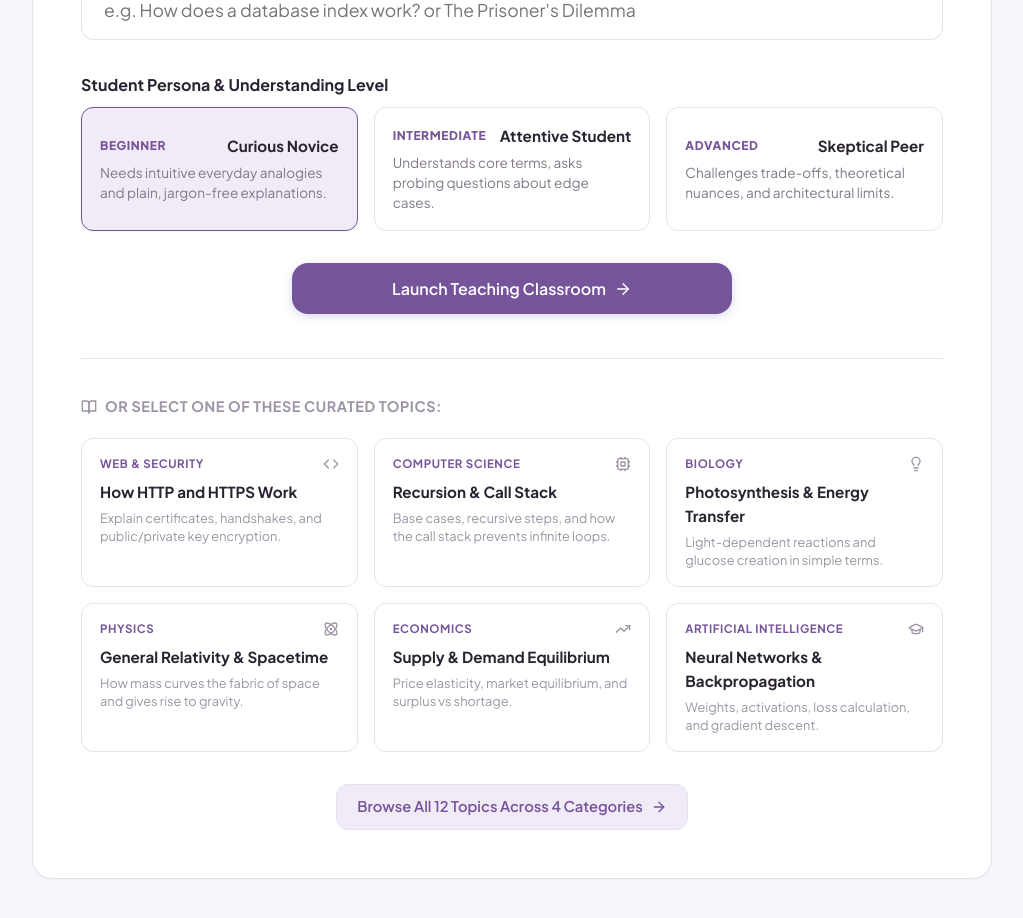
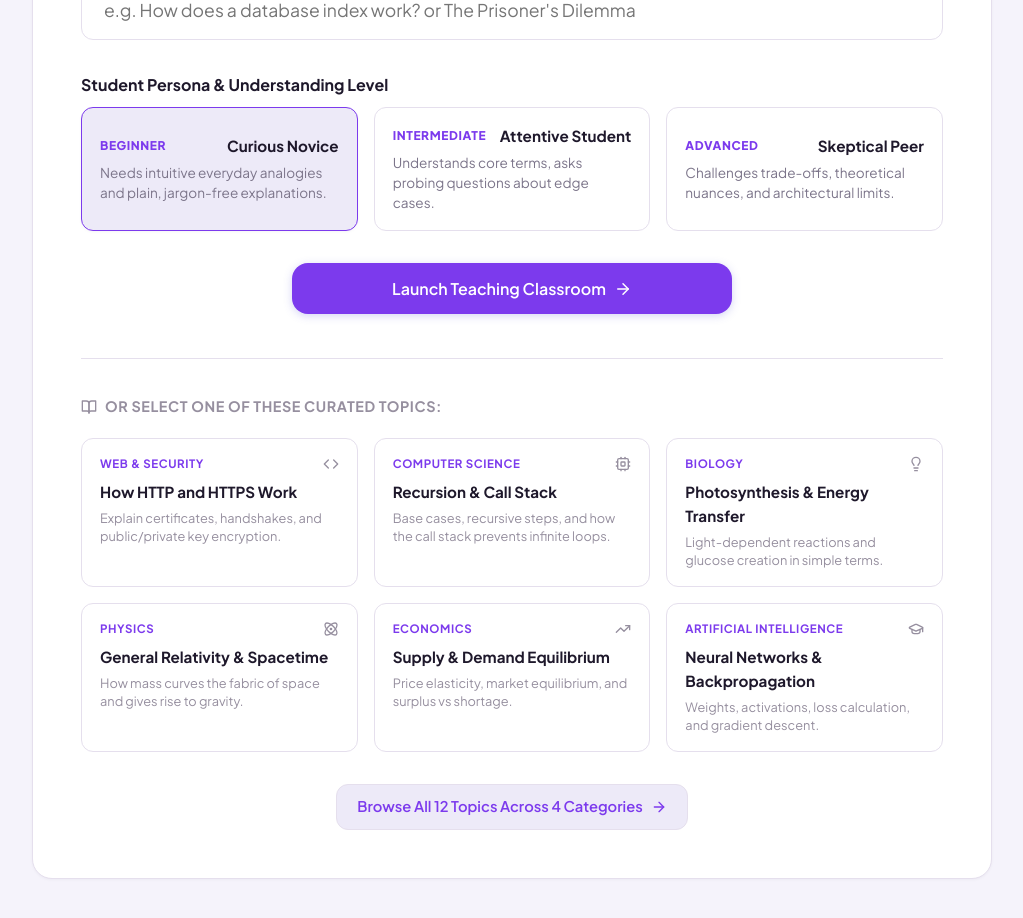
Before and after one commit to Shraddha030118/Teach-Back_Tutor, a React (Vite) app in the folder frontend/: page / in a window 1280 px wide. Shown: the part 2020-2938 px from the top of the page, without its empty margins (128-1151 px from the left). Built offline with nearby package versions, Linux system fonts and the light colour scheme; no server answers.

Commit message:
Apply exact visual color combos from Academicia dark and Study System light design references

```diff
--- a/frontend/src/pages/Dashboard.jsx
+++ b/frontend/src/pages/Dashboard.jsx
@@ -36,7 +36,7 @@ import {
 import { getLearningProgress } from '../services/api';
 import '../styles/Dashboard.css';
 
-const PIE_COLORS = ['#4DAD91', '#76549A', '#C58BAE'];
+const PIE_COLORS = ['#7C3AED', '#D946EF', '#22C55E'];
 
 const Dashboard = () => {
   const [data, setData] = useState(null);
@@ -261,7 +261,7 @@ const Dashboard = () => {
                         type="monotone"
                         dataKey="understanding_score"
                         name="Understanding"
-                        stroke="#76549A"
+                        stroke="#7C3AED"
                         strokeWidth={3}
                         dot={{ r: 4 }}
                         activeDot={{ r: 7 }}
@@ -270,7 +270,7 @@ const Dashboard = () => {
                         type="monotone"
                         dataKey="clarity_score"
                         name="Clarity"
-                        stroke="#C58BAE"
+                        stroke="#D946EF"
                         strokeWidth={2.5}
                         strokeDasharray="4 2"
                         dot={{ r: 3 }}
@@ -279,7 +279,7 @@ const Dashboard = () => {
                         type="monotone"
                         dataKey="accuracy_score"
                         name="Accuracy"
-                        stroke="#4DAD91"
+                        stroke="#22C55E"
                         strokeWidth={2.5}
                         dot={{ r: 3 }}
                       />
@@ -326,8 +326,8 @@ const Dashboard = () => {
                       />
                       <defs>
                         <linearGradient id="barGradient" x1="0" y1="0" x2="0" y2="1">
-                          <stop offset="0%" stopColor="#76549A" />
-                          <stop offset="100%" stopColor="#C58BAE" />
+                          <stop offset="0%" stopColor="#7C3AED" />
+                          <stop offset="100%" stopColor="#D946EF" />
                         </linearGradient>
                       </defs>
                     </BarChart>
--- a/frontend/src/styles/CustomCursor.css
+++ b/frontend/src/styles/CustomCursor.css
@@ -242,13 +242,13 @@
 
 /* Dark Mode Dot Accents */
 [data-theme="dark"] .magnetic-cursor-dot {
-  background-color: var(--primary, #A78BFA);
-  box-shadow: 0 0 10px rgba(167, 139, 250, 0.85);
+  background-color: var(--primary, #A855F7);
+  box-shadow: 0 0 10px rgba(168, 85, 247, 0.85);
 }
 
 [data-theme="dark"] .magnetic-cursor-dot.is-hover {
   background-color: #ffffff;
-  box-shadow: 0 0 10px #ffffff, 0 0 18px var(--accent, #D8A5C4);
+  box-shadow: 0 0 10px #ffffff, 0 0 18px var(--accent, #E879F9);
 }
 
 /* 8. Touchscreens & Mobile Devices (Completely Disabled) */
--- a/frontend/src/styles/global.css
+++ b/frontend/src/styles/global.css
@@ -5,63 +5,64 @@
 
 :root {
   /* --------------------------------------------------------
-     Exact Light Theme Palette — Soft Lavender
+     Exact Light Theme Palette — Inspired by "Study System"
+     Soft Lavender & Vivid Purple-Magenta UI
      -------------------------------------------------------- */
-  --bg-main: #F8F6FB;
+  --bg-main: #F5F3FB;
   --bg-surface: #FFFFFF;
   --bg-card: #FFFFFF;
-  --bg-card-elevated: #F0EBF7;
-  --bg-card-hover: #F0EBF7;
-  --bg-alt: #F0EBF7;
-  --bg-header: rgba(248, 246, 251, 0.94);
-  --bg-dark: #292331;
+  --bg-card-elevated: #EDEAF8;
+  --bg-card-hover: #F2EEFA;
+  --bg-alt: #EDEAF8;
+  --bg-header: rgba(245, 243, 251, 0.94);
+  --bg-dark: #1E182B;
 
-  --primary: #76549A;
-  --primary-hover: #634384;
-  --primary-light: #8e6bae;
-  --secondary: #F0EBF7;
-  --secondary-accent: #C58BAE;
-  --secondary-hover: #e6ddf1;
-  --accent: #C58BAE;
-  --accent-light: rgba(197, 139, 174, 0.15);
-  --accent-hover: #b4789d;
-  --success: #4DAD91;
-  --success-light: rgba(77, 173, 145, 0.15);
+  --primary: #7C3AED;
+  --primary-hover: #6D28D9;
+  --primary-light: #9333EA;
+  --secondary: #EDEAF8;
+  --secondary-accent: #D946EF;
+  --secondary-hover: #E2DCF2;
+  --accent: #D946EF;
+  --accent-light: rgba(217, 70, 239, 0.14);
+  --accent-hover: #C026D3;
+  --success: #10B981;
+  --success-light: rgba(16, 185, 129, 0.14);
 
-  --text-main: #292331;
-  --text-secondary: #817889;
-  --text-muted: #9c93a4;
+  --text-main: #1E182B;
+  --text-secondary: #7C758A;
+  --text-muted: #968F9F;
   --text-inverse: #FFFFFF;
 
-  --border: #E8E1ED;
-  --border-light: #E8E1ED;
-  --border-focus: #76549A;
+  --border: #E5DFED;
+  --border-light: #E5DFED;
+  --border-focus: #7C3AED;
 
-  /* Aliases for backwards compatibility with existing components */
-  --brand-purple: #76549A;
-  --brand-purple-dark: #634384;
-  --brand-purple-light: #8e6bae;
-  --brand-purple-subtle: #F0EBF7;
-  --brand-indigo: #76549A;
-  --brand-violet: #C58BAE;
-  --brand-cyan: #4DAD91;
-  --brand-gradient: linear-gradient(135deg, #76549A 0%, #C58BAE 100%);
-  --brand-glow: rgba(118, 84, 154, 0.2);
+  /* Aliases */
+  --brand-purple: #7C3AED;
+  --brand-purple-dark: #6D28D9;
+  --brand-purple-light: #9333EA;
+  --brand-purple-subtle: #EDEAF8;
+  --brand-indigo: #7C3AED;
+  --brand-violet: #D946EF;
+  --brand-cyan: #10B981;
+  --brand-gradient: linear-gradient(135deg, #7C3AED 0%, #D946EF 100%);
+  --brand-glow: rgba(124, 58, 237, 0.22);
 
-  --accent-gold: #e59866;
-  --accent-gold-light: rgba(229, 152, 102, 0.15);
-  --accent-gold-dark: #cf7e4c;
-  --accent-teal: #4DAD91;
-  --accent-teal-light: rgba(77, 173, 145, 0.15);
-  --accent-emerald: #4DAD91;
-  --accent-blue: #76549A;
+  --accent-gold: #F59E0B;
+  --accent-gold-light: rgba(245, 158, 11, 0.14);
+  --accent-gold-dark: #D97706;
+  --accent-teal: #10B981;
+  --accent-teal-light: rgba(16, 185, 129, 0.14);
+  --accent-emerald: #10B981;
+  --accent-blue: #7C3AED;
 
-  /* Elevation Shadows — Clean & Subtle */
-  --shadow-sm: 0 1px 2px rgba(41, 35, 49, 0.04);
-  --shadow-md: 0 4px 12px rgba(41, 35, 49, 0.06);
-  --shadow-lg: 0 10px 24px rgba(41, 35, 49, 0.08);
-  --shadow-xl: 0 16px 36px rgba(41, 35, 49, 0.1);
-  --shadow-glow: 0 0 24px rgba(118, 84, 154, 0.2);
+  /* Elevation Shadows — Clean & Soft */
+  --shadow-sm: 0 1px 3px rgba(30, 24, 43, 0.04);
+  --shadow-md: 0 4px 14px rgba(30, 24, 43, 0.06);
+  --shadow-lg: 0 12px 28px rgba(30, 24, 43, 0.08);
+  --shadow-xl: 0 20px 42px rgba(30, 24, 43, 0.1);
+  --shadow-glow: 0 0 24px rgba(124, 58, 237, 0.25);
 
   /* Border Radii */
   --radius-sm: 8px;
@@ -76,63 +77,64 @@
 }
 
 /* --------------------------------------------------------
-   Exact Dark Theme Palette — Midnight Plum
+   Exact Dark Theme Palette — Inspired by "Academicia"
+   Obsidian Canvas, Sleek Slate Cards & Electric Violet/Magenta
    -------------------------------------------------------- */
 [data-theme="dark"] {
-  --bg-main: #17151C;
-  --bg-surface: #211D29;
-  --bg-card: #211D29;
-  --bg-card-elevated: #2B2535;
-  --bg-card-hover: #2B2535;
-  --bg-alt: #2B2535;
-  --bg-header: rgba(23, 21, 28, 0.94);
-  --bg-dark: #100e14;
+  --bg-main: #0C0B10;
+  --bg-surface: #16151E;
+  --bg-card: #16151E;
+  --bg-card-elevated: #1F1D2B;
+  --bg-card-hover: #252236;
+  --bg-alt: #1F1D2B;
+  --bg-header: rgba(12, 11, 16, 0.94);
+  --bg-dark: #08070B;
 
-  --primary: #A78BFA;
-  --primary-hover: #b8a0fc;
-  --primary-light: #c4b5fd;
-  --secondary: #2B2535;
-  --secondary-accent: #D8A5C4;
-  --secondary-hover: #373044;
-  --accent: #D8A5C4;
-  --accent-light: rgba(216, 165, 196, 0.15);
-  --accent-hover: #e2b6d1;
-  --success: #83D6B5;
-  --success-light: rgba(131, 214, 181, 0.15);
+  --primary: #A855F7;
+  --primary-hover: #B565FF;
+  --primary-light: #C084FC;
+  --secondary: #1F1D2B;
+  --secondary-accent: #E879F9;
+  --secondary-hover: #2C283E;
+  --accent: #E879F9;
+  --accent-light: rgba(232, 121, 249, 0.15);
+  --accent-hover: #D946EF;
+  --success: #22C55E;
+  --success-light: rgba(34, 197, 94, 0.15);
 
-  --text-main: #F5F0FA;
-  --text-secondary: #AAA2B5;
-  --text-muted: #857e8f;
-  --text-inverse: #17151C;
+  --text-main: #FFFFFF;
+  --text-secondary: #8E889F;
+  --text-muted: #6B657A;
+  --text-inverse: #0C0B10;
 
-  --border: #393140;
-  --border-light: #393140;
-  --border-focus: #A78BFA;
+  --border: #272335;
+  --border-light: #272335;
+  --border-focus: #A855F7;
 
   /* Aliases */
-  --brand-purple: #A78BFA;
-  --brand-purple-dark: #906bf9;
-  --brand-purple-light: #c4b5fd;
-  --brand-purple-subtle: #2B2535;
-  --brand-indigo: #A78BFA;
-  --brand-violet: #D8A5C4;
-  --brand-cyan: #83D6B5;
-  --brand-gradient: linear-gradient(135deg, #A78BFA 0%, #D8A5C4 100%);
-  --brand-glow: rgba(167, 139, 250, 0.25);
+  --brand-purple: #A855F7;
+  --brand-purple-dark: #9333EA;
+  --brand-purple-light: #C084FC;
+  --brand-purple-subtle: #1F1D2B;
+  --brand-indigo: #A855F7;
+  --brand-violet: #E879F9;
+  --brand-cyan: #22C55E;
+  --brand-gradient: linear-gradient(135deg, #A855F7 0%, #E879F9 100%);
+  --brand-glow: rgba(168, 85, 247, 0.28);
 
-  --accent-gold: #f6c092;
-  --accent-gold-light: rgba(246, 192, 146, 0.15);
-  --accent-gold-dark: #e59866;
-  --accent-teal: #83D6B5;
-  --accent-teal-light: rgba(131, 214, 181, 0.15);
-  --accent-emerald: #83D6B5;
-  --accent-blue: #A78BFA;
+  --accent-gold: #F59E0B;
+  --accent-gold-light: rgba(245, 158, 11, 0.15);
+  --accent-gold-dark: #D97706;
+  --accent-teal: #22C55E;
+  --accent-teal-light: rgba(34, 197, 94, 0.15);
+  --accent-emerald: #22C55E;
+  --accent-blue: #A855F7;
 
-  --shadow-sm: 0 1px 3px rgba(0, 0, 0, 0.35);
-  --shadow-md: 0 4px 14px rgba(0, 0, 0, 0.45);
-  --shadow-lg: 0 12px 28px rgba(0, 0, 0, 0.55);
-  --shadow-xl: 0 20px 40px rgba(0, 0, 0, 0.65);
-  --shadow-glow: 0 0 28px rgba(167, 139, 250, 0.3);
+  --shadow-sm: 0 1px 3px rgba(0, 0, 0, 0.45);
+  --shadow-md: 0 4px 16px rgba(0, 0, 0, 0.55);
+  --shadow-lg: 0 12px 30px rgba(0, 0, 0, 0.65);
+  --shadow-xl: 0 20px 45px rgba(0, 0, 0, 0.75);
+  --shadow-glow: 0 0 24px rgba(168, 85, 247, 0.3);
 }
 
 /* Reset & Base HTML */
```
Also changed, not shown: frontend/src/styles/DarkMode.css (+81 -81 lines).
